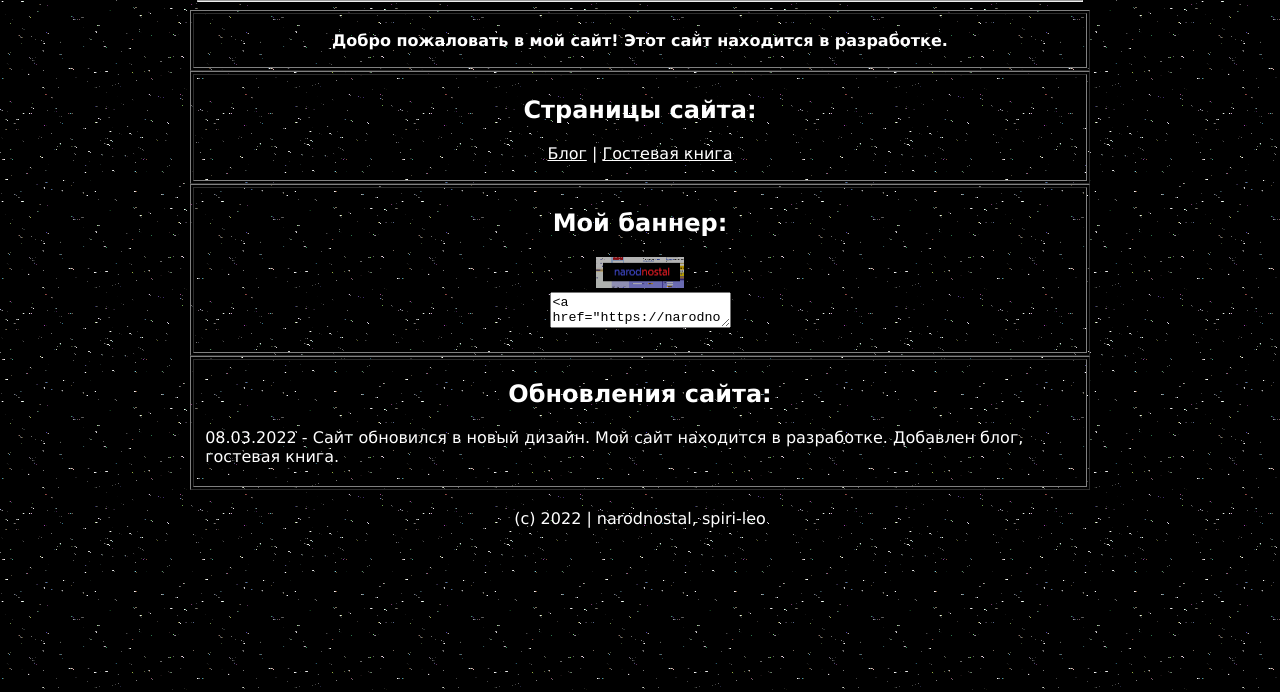
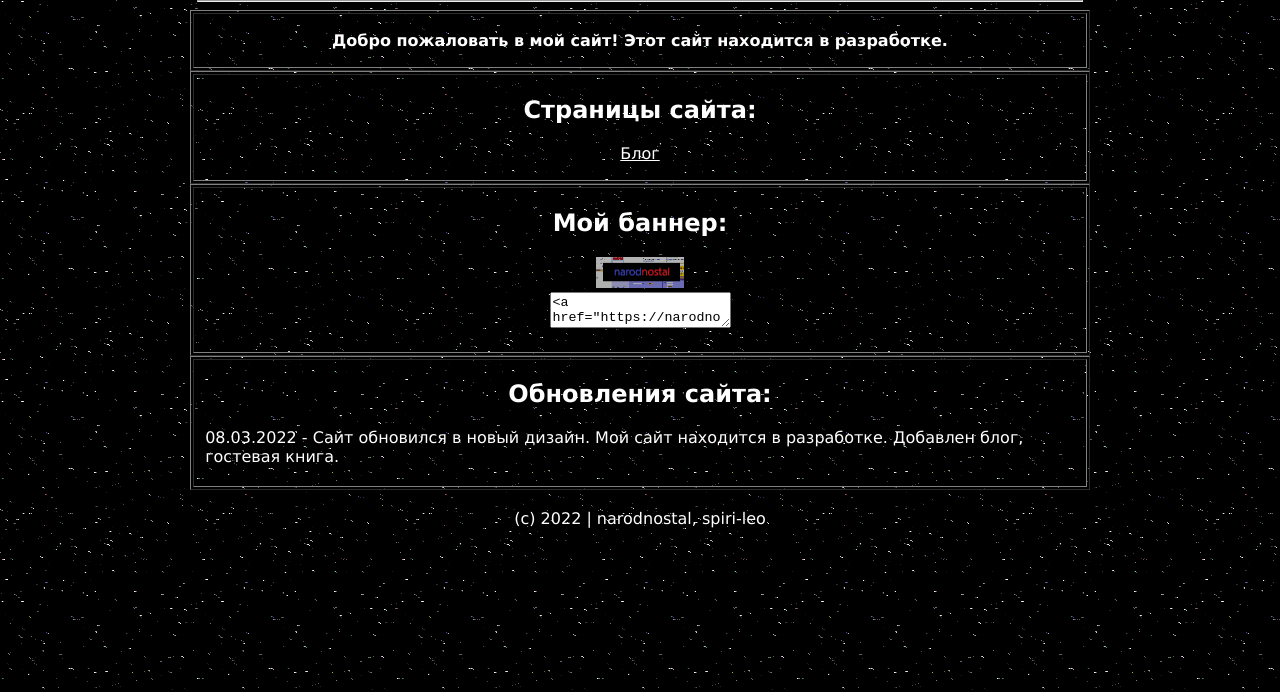
Before and after one commit to spiri-leo/narodnostalweb, a plain HTML site: page index.html in a window 1280 px wide. Shown: the part 108-800 px from the top of the page. Drawn offline with Linux system fonts and the light colour scheme.

Commit message:
Update index.html

```diff
--- a/index.html
+++ b/index.html
@@ -62,7 +62,7 @@
 	<tr><td>
     <center><h2>Страницы сайта:</h2></center>
     <center>
-       <p><a href="/blog.html">Блог</a> | <a href="https://nrdnstlgstbk.glitch.me/">Гостевая книга</a></p>
+       <p><a href="/blog.html">Блог</a></p>
     </center>
 	</td></tr>
 	</table>
```
